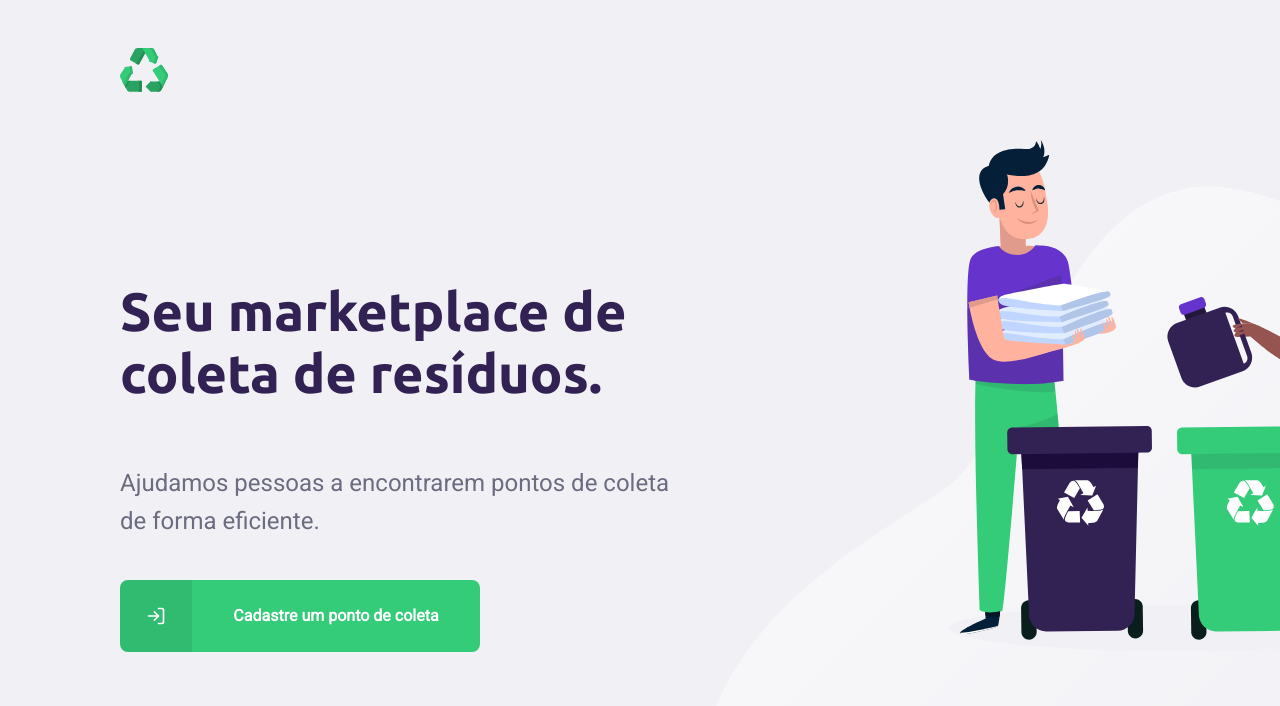
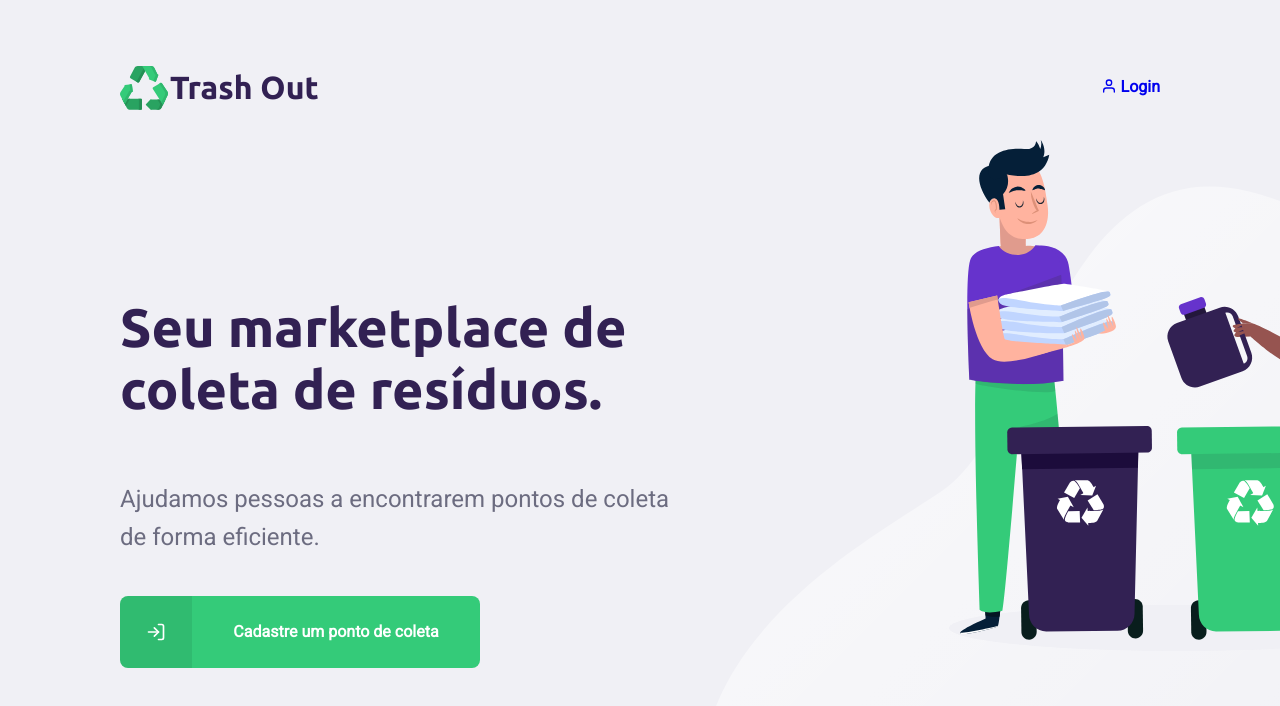
Before and after one commit to LEduard0/next-level-1, a React (Create React App) app in the folder web/: page / in a window 1280 px wide. Shown: the top 706 px of the page. Built offline with nearby package versions, Linux system fonts and the light colour scheme.

Commit message:
fixes for home page

```diff
--- a/web/src/pages/Home/index.tsx
+++ b/web/src/pages/Home/index.tsx
@@ -1,17 +1,15 @@
 import React from "react";
 import { FiLogIn } from "react-icons/fi";
 import { Link } from "react-router-dom";
+import Header from "../../components/Header";
 
 import "./styles.css";
-import logo from "../../assets/logo.svg";
 
 const Home = () => {
   return (
     <div id="page-home">
       <div className="content">
-        <header>
-          <img src={logo} alt="Coleta" />
-        </header>
+        <Header />
         <main>
           <h1>Seu marketplace de coleta de resíduos.</h1>
           <p>
--- a/web/src/pages/Home/styles.css
+++ b/web/src/pages/Home/styles.css
@@ -12,10 +12,6 @@
   display: flex;
   flex-direction: column;
   align-items: flex-start;
-}
-
-#page-home .content header {
-  margin: 48px 0 0;
 }
 
 #page-home .content main {
```
